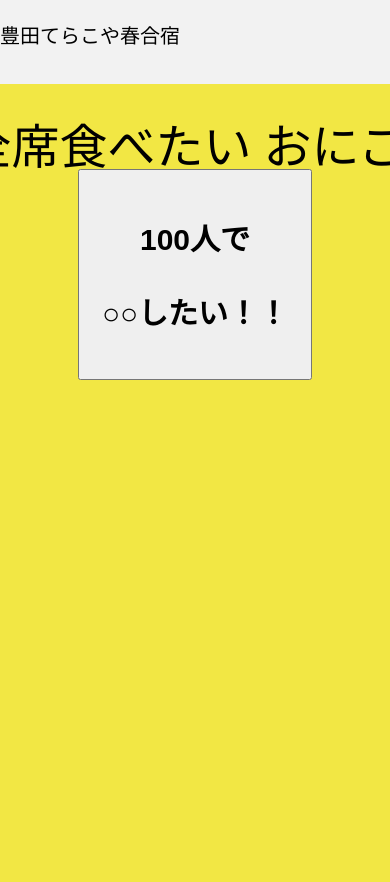
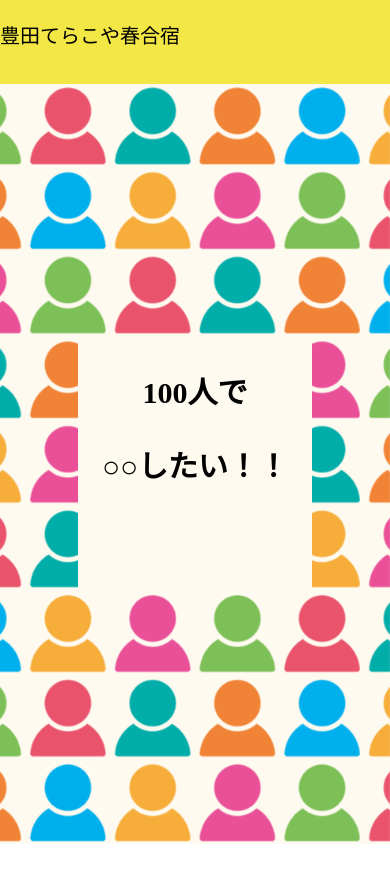
Before and after one commit to haruto-kamijo/HarugassyukuHP, a website: page index.html in a window 390 px wide. Shown: the top 882 px of the page. After the commit the page ends 844 px from the top, so only its background shows below. Drawn offline with nearby package versions, Linux system fonts and the light colour scheme.

Commit message:
make index page

```diff
--- a/index.css
+++ b/index.css
@@ -7,47 +7,76 @@
 	    left:0px;
 	    height: 10vh;
 	    width:100vw;
-	    background-color: #F2F2F2;
+	    background-color:#F2E744;
     }
 
     main{
 	    position:absolute;
 	    top:10vh;
 	    left:0px;
-	    height:400vh;
+	    height:90vh;
 	    width:100vw;
-	    background-color: #F2E744;
+	    background-color: floralwhite;
     }
 	.MainImg{
 		position:absolute;
 		width:100vw;
-		height:40vh;
+		height:90vh;
+		background:url("human.png") center no-repeat fixed;
+		background-size:150vh;
 	}
+	/*
 	.marquee {
         display: flex;
         white-space: nowrap;
         overflow: hidden;
         gap: 1rem;
-        font-size: 3rem;
+        font-size: 2rem;
 		z-index:1;
     }
-    .marquee-inner {
+	.marquee_r {
+        display: flex;
+        white-space: nowrap;
+        overflow: hidden;
+        gap: 1rem;
+        font-size: 2rem;
+		z-index:1;
+    }
+    .marquee-inner1 {
+        animation: marquee 30s linear infinite;
+	}
+	.marquee-inner2 {
+        animation: marquee_r 30s linear infinite;
+	}
+	.marquee-inner3 {
+        animation: marquee 30s linear infinite;
+	}
+	.marquee-inner4 {
+        animation: marquee_r 30s linear infinite;
+	}
+	.marquee-inner5 {
         animation: marquee 30s linear infinite;
 	}
 	@keyframes marquee {
 		0%{translate:0;}
 		100%{translate:calc(-100% - 1rem);}
 	}
+	@keyframes marquee_r {
+		100%{translate:0;}
+		0%{translate:calc(-100% - 1rem);}
+	}*/
 
-	.WishBtn{
+	.TitleScale{
 		position: absolute;
-		top:10vh;
+		top:30vh;
 		left:20vw;
 		width:60vw;
-		height:25vh;
+		height:30vh;
 		z-index:2;
+		background-color: floralwhite;
 	}
-    .title{
+    .Title{
 		font-size:30px;
+		text-align: center;
 	}
 }
--- a/index.html
+++ b/index.html
@@ -15,16 +15,32 @@
 	</header>
 	<main>
 	    <div class="MainImg">
-			<button class="WishBtn">
-		       <h1 class="title">
+			<div class="TitleScale">
+		       <h1 class="Title">
 				   <p>100人で</p>
 				   <p>○○したい！！</p>
 			   </h1>
-	        </button>
-  　　　　　　<div class="marquee">
-               <div class="marquee-inner">満漢全席食べたい おにごっこしたい</div>
-               <div class="marquee-inner" aria-hidden="true">満漢全席食べたい おにごっこしたい</div>
-            </div>
+	        </div>
+  　　　　　　<!--<div class="marquee">
+               <div class="marquee-inner1">満漢全席食べたい おにごっこしたい</div>
+               <div class="marquee-inner1" aria-hidden="true">満漢全席食べたい おにごっこしたい</div>
+			</div>
+			<div class="marquee_r">
+			   <div class="marquee-inner2">満漢全席食べたい おにごっこしたい</div>
+               <div class="marquee-inner2" aria-hidden="true">満漢全席食べたい おにごっこしたい</div>
+			</div>
+			<div class="marquee">
+			   <div class="marquee-inner3">満漢全席食べたい おにごっこしたい</div>
+               <div class="marquee-inner3" aria-hidden="true">満漢全席食べたい おにごっこしたい</div>
+			</div>
+			<div class="marquee_r">
+			   <div class="marquee-inner4">満漢全席食べたい おにごっこしたい</div>
+               <div class="marquee-inner4" aria-hidden="true">満漢全席食べたい おにごっこしたい</div>
+			</div>
+			<div class="marquee">
+			   <div class="marquee-inner5">満漢全席食べたい おにごっこしたい</div>
+               <div class="marquee-inner5" aria-hidden="true">満漢全席食べたい おにごっこしたい</div>
+			</div>   -->
 		</div>
 	</main>
   </body>
```
Also changed, not shown: human.png (added).
